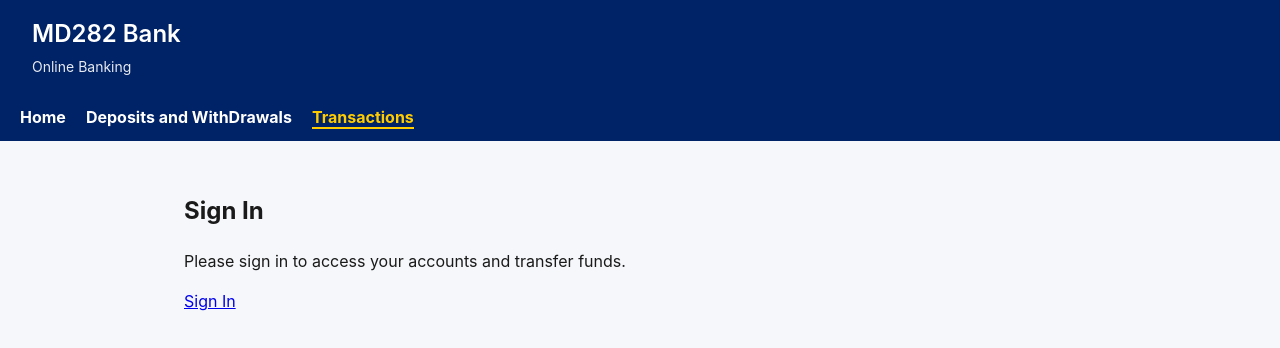
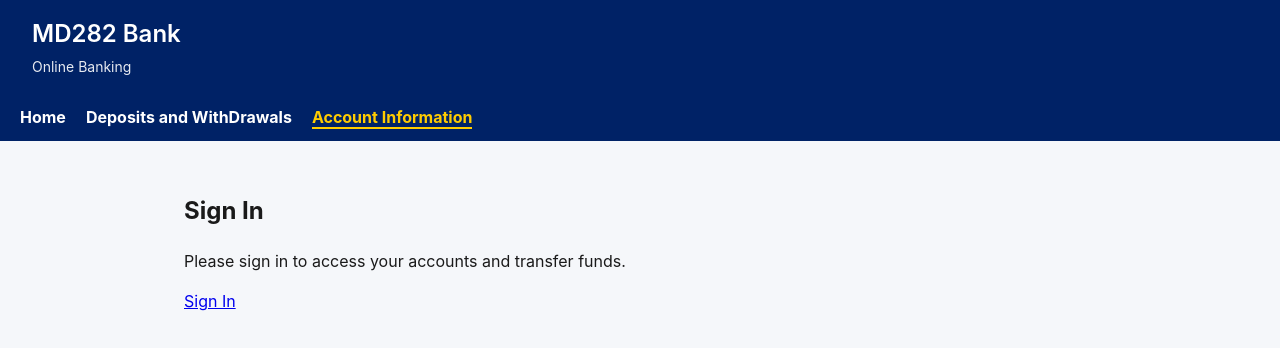
Before and after one commit to capstonuser1/bankui, a React (Vite) app: page /transactions in a window 1280 px wide. Shown: the top 348 px of the page. Built offline with nearby package versions, Linux system fonts and the light colour scheme; no server answers.

Commit message:
Abhinav Changes for Account_Holder roles

```diff
--- a/src/App.tsx
+++ b/src/App.tsx
@@ -18,6 +18,7 @@ import { SignInScreen } from './components/SignInScreen';
 import { DepositWithdrawForm } from './components/DepositWithdrawForm';
 import Menu from './components/Menu';
 import { BrowserRouter, Route, Routes } from 'react-router-dom';
+import { CustomerTransactions } from './components/CustomerTransactions';
 //import Ribbon from './components/Ribbon';
 export function App() {
   const { user, loading: authLoading } = useAuth();
@@ -60,7 +61,7 @@ export function App() {
     if (user) {
       loadAccounts();
       // loadRibbonMessage();
-    }else{
+    } else {
       /*  setRibbonMessage(null);
         setRibbonType(null);
         setRibbonError(null);
@@ -108,6 +109,7 @@ export function App() {
             <>
               <AccountList accounts={accounts} loading={loading} error={error} />
               <TransferForm accounts={accounts} onTransferComplete={loadAccounts} />
+              <CustomerTransactions accountId={accounts.length > 0 ? accounts[0].id : ''} />
             </>
           )}
         </main>
--- a/src/components/CustomerTransactions.tsx
+++ b/src/components/CustomerTransactions.tsx
@@ -33,7 +33,7 @@ export function CustomerTransactions({ accountId }: { accountId: string }) {
 
     return (
         <div className="account-list transactions">
-            <h2> <u>Transactions for the Account: {accountId || 'Unknown'}</u></h2>
+            <h2> <u>Recent Transactions for the Account: {accountId || 'Unknown'}</u></h2>
             {transactions.length === 0 ? (
                 <p>No transactions found</p>
             ) : (
--- a/src/components/Menu.tsx
+++ b/src/components/Menu.tsx
@@ -6,14 +6,14 @@ const Menu = () => {
   return (
     <nav className="menu">
       <ul className="menu-list">
-         <li>
-          <NavLink className={ ({isActive}) => isActive ? "menu-link active":"menu-link"} to="/">Home</NavLink>
+        <li>
+          <NavLink className={({ isActive }) => isActive ? "menu-link active" : "menu-link"} to="/">Home</NavLink>
         </li>
         <li>
-          <NavLink className={ ({isActive}) => isActive ? "menu-link active":"menu-link"} to="/deposits">Deposits and WithDrawals</NavLink>
+          <NavLink className={({ isActive }) => isActive ? "menu-link active" : "menu-link"} to="/deposits">Deposits and WithDrawals</NavLink>
         </li>
         <li>
-          <NavLink className={ ({isActive}) => isActive ? "menu-link active":"menu-link"} to="/transactions">Transactions</NavLink>
+          <NavLink className={({ isActive }) => isActive ? "menu-link active" : "menu-link"} to="/transactions">Account Information</NavLink>
         </li>
       </ul>
     </nav>
--- a/src/components/TransferForm.tsx
+++ b/src/components/TransferForm.tsx
@@ -108,7 +108,7 @@ export function TransferForm({ accounts, onTransferComplete }: TransferFormProps
             value={accountOperation}
             onChange={(e) => setAccountOperation(e.target.value as AccountOperation)}          >
             <option value={AccountOperation.Transfer}>Transfer</option>
-            <option value={AccountOperation.ReviewTransactions}>Review Transactions</option>
+            <option value={AccountOperation.ReviewTransactions}>Recent Transactions</option>
           </select>
         </div>
         <div className="form-row">
@@ -166,7 +166,7 @@ export function TransferForm({ accounts, onTransferComplete }: TransferFormProps
 
         <div className="button-group">
           <button type="submit" disabled={submitting}>
-            {submitting ? 'Submitting...' : accountOperation === AccountOperation.Transfer ? 'Transfer' : 'Review Transactions'}
+            {submitting ? 'Submitting...' : accountOperation === AccountOperation.Transfer ? 'Transfer' : 'View Transactions'}
           </button>
           {/* Todo: Add a reset button. on click it should reset the form fields . use the resetForm function */}
           <button type="button" onClick={resetForm} disabled={submitting}>
```
Lines whose indentation alone changed are shown as unchanged.
